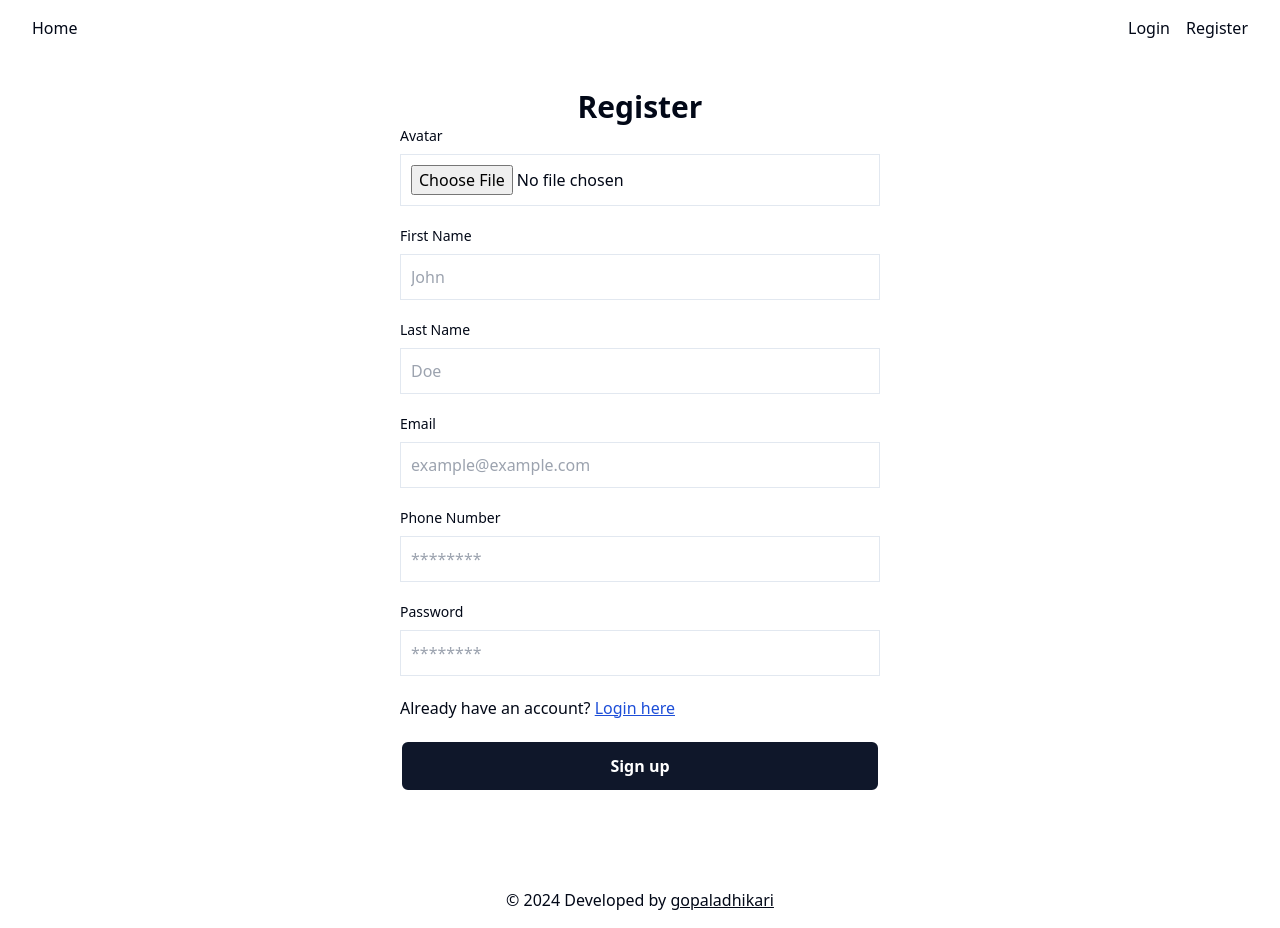
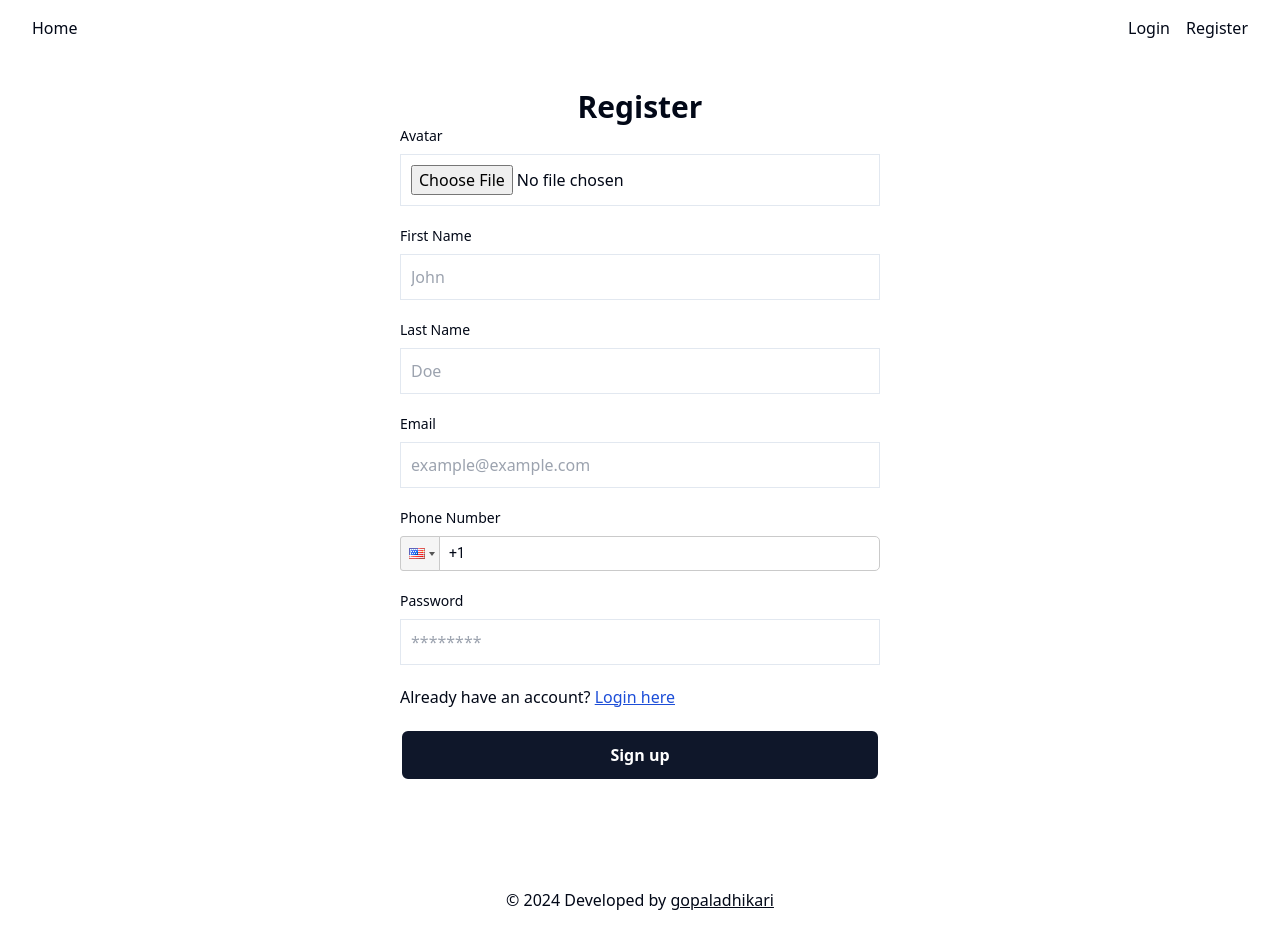
Before and after one commit to gopaladhikari/mern-auth, a React (Vite) app in the folder client/: page /register in a window 1280 px wide. Built offline with nearby package versions, Linux system fonts and the light colour scheme; no server answers.

Commit message:
updated register input form

```diff
--- a/client/package.json
+++ b/client/package.json
@@ -21,6 +21,7 @@
     "react-dom": "^18.2.0",
     "react-hook-form": "^7.50.0",
     "react-icons": "^5.0.1",
+    "react-phone-input-2": "^2.15.1",
     "react-redux": "^9.1.0",
     "react-router-dom": "^6.21.3",
     "zod": "^3.22.4"
--- a/client/src/components/auth/UserSignUpForm.tsx
+++ b/client/src/components/auth/UserSignUpForm.tsx
@@ -6,6 +6,8 @@ import { zodResolver } from "@hookform/resolvers/zod";
 import { axiosInstance } from "../../conf/axios";
 import { useState } from "react";
 import { MdOutlineDone } from "react-icons/md";
+import PhoneInput from "react-phone-input-2";
+import "react-phone-input-2/lib/style.css";
 
 type FormData = z.infer<typeof registerSchemas>;
 
@@ -17,6 +19,7 @@ export default function UserSignUpForm() {
     handleSubmit,
     setError,
     reset,
+    setValue,
     formState: { errors, isSubmitting },
   } = useForm<FormData>({
     resolver: zodResolver(registerSchemas),
@@ -138,13 +141,10 @@ export default function UserSignUpForm() {
           >
             Phone Number
           </label>
-          <input
-            type="text"
-            id="phoneNumber"
-            placeholder="********"
-            disabled={isSubmitting}
-            className="block w-full p-2.5 focus:outline-none focus:border-b-primary bg-transparent border"
-            {...register("phoneNumber")}
+          <PhoneInput
+            inputClass="!w-full"
+            country={"us"}
+            onChange={(value) => setValue("phoneNumber", value)}
           />
           {errors.phoneNumber && (
             <p className="text-red-600 p-1">{errors.phoneNumber?.message}</p>
```
Also changed, not shown: 1 other file (tests, documents, lock files or other folders).
